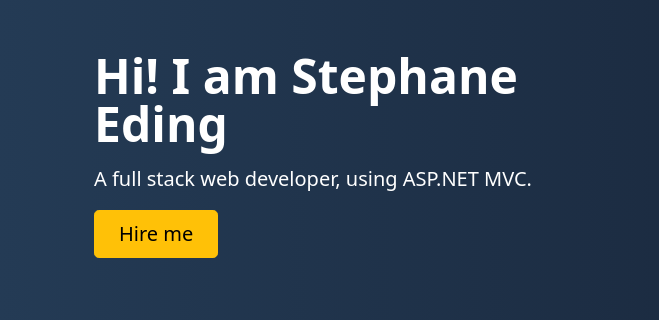
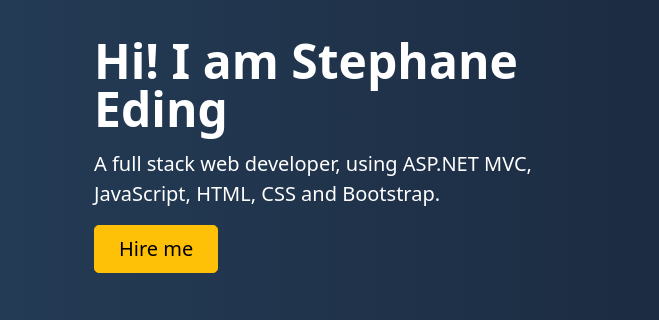
Before and after one commit to seding7/firstProject, a plain HTML site: page index.html in a window 1280 px wide. Shown: the part 137-457 px from the top of the page, 0-659 px from the left. Drawn offline with nearby package versions, Linux system fonts and the light colour scheme.

Commit message:
More subtitle text

```diff
--- a/index.html
+++ b/index.html
@@ -55,7 +55,7 @@
                 </div>
                 <div class="col-lg-6">
                     <h1 class="display-5 fw-bold lh-1 mb-3">Hi! I am Stephane Eding</h1>
-                    <p class="lead">A full stack web developer, using ASP.NET MVC.
+                    <p class="lead">A full stack web developer, using ASP.NET MVC, JavaScript, HTML, CSS and Bootstrap.
                     </p>
                     <div class="d-grid gap-2 d-md-flex justify-content-md-start">
                         <button type="button" class="btn btn-warning btn-lg px-4 me-md-2">Hire me</button>
```
